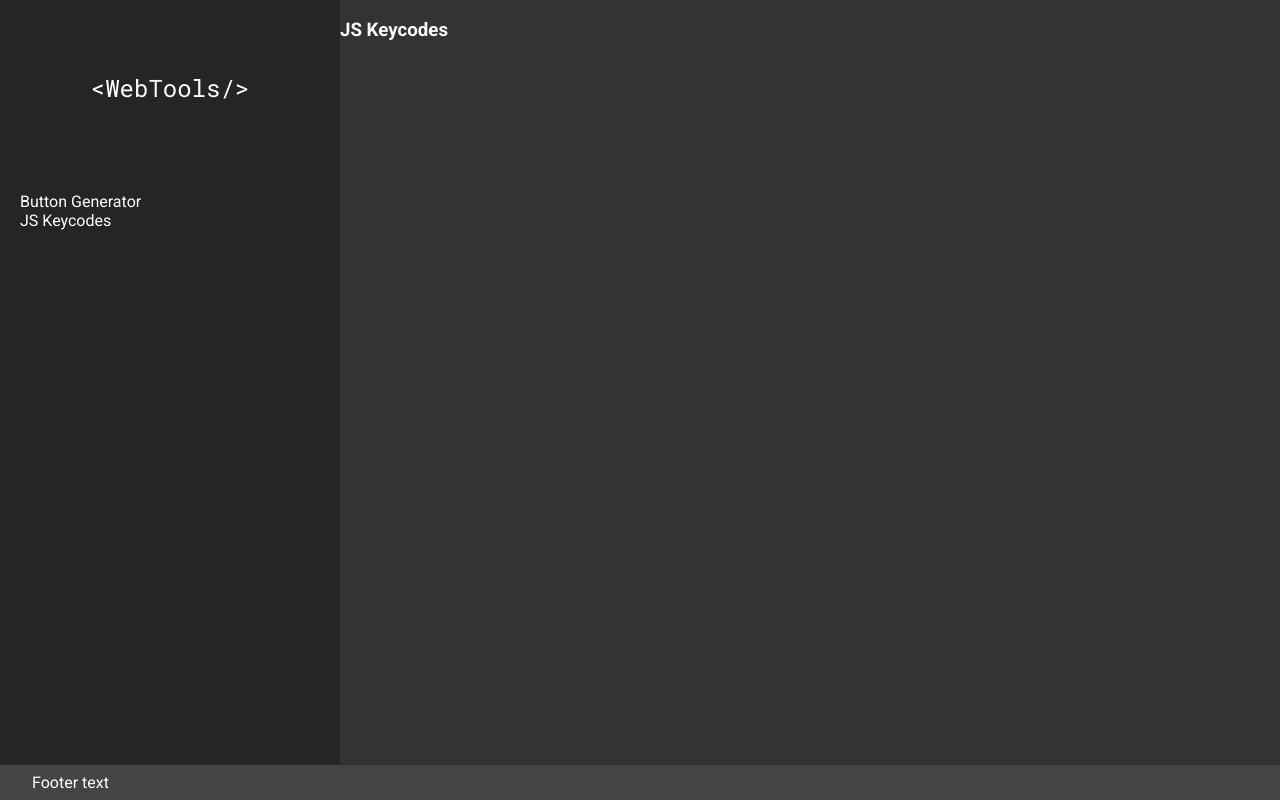
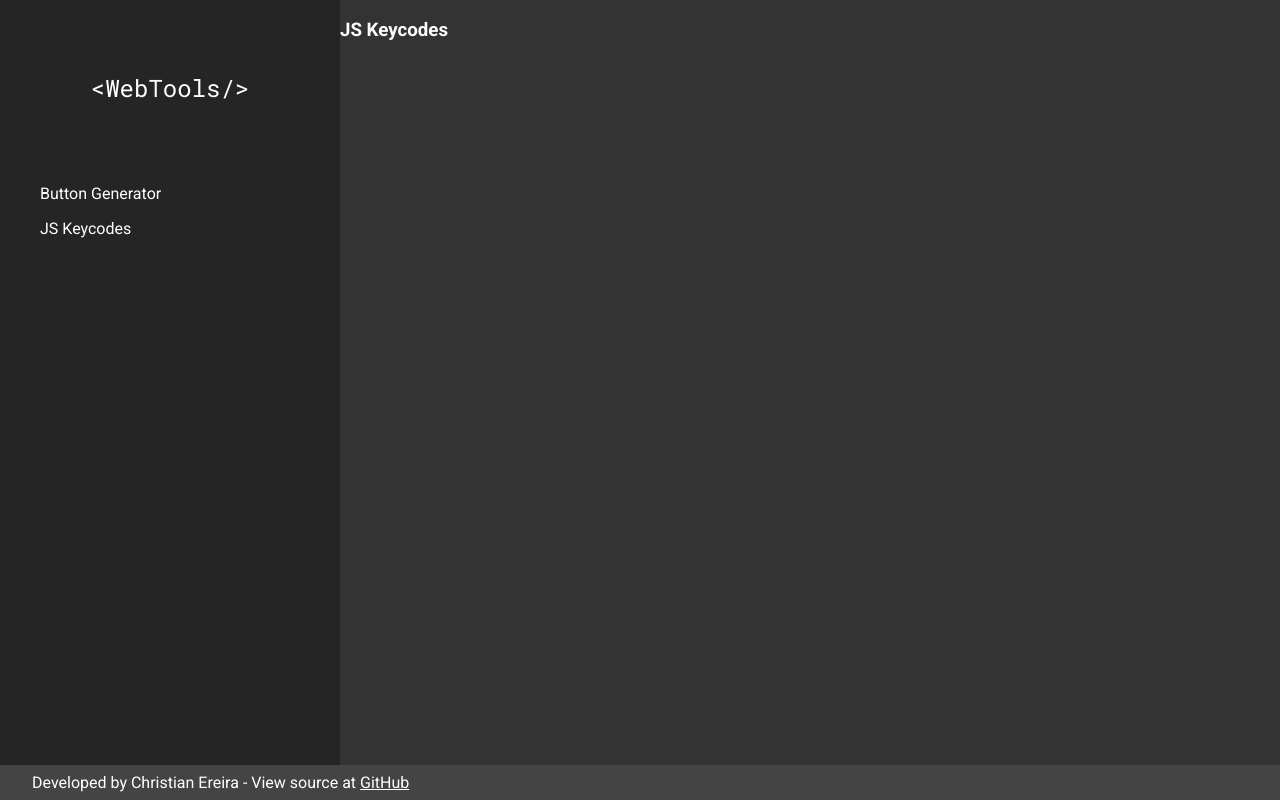
Before and after one commit to ChristianEreira/WebTools, a React (Create React App) app: page /keycodes in a window 1280 px wide. Built offline with nearby package versions, Linux system fonts and the light colour scheme.

Commit message:
Improve menu styling

```diff
--- a/src/App.css
+++ b/src/App.css
@@ -1,14 +1,16 @@
-html, body, #root {
+html,
+body,
+#root {
     background: #333333;
     margin: 0;
     padding: 0;
-    color: #FFFFFF;
+    color: #ffffff;
     width: 100vw;
     height: 100vh;
     max-width: 100vw;
     max-height: 100vh;
     overflow: hidden;
-    font-family: 'Roboto', sans-serif;
+    font-family: "Roboto", sans-serif;
 }
 
 #root {
@@ -28,21 +30,27 @@ nav {
 
 nav a {
     text-decoration: none;
-    color: #FFFFFF;
+    color: #ffffff;
 }
 
 nav li {
     list-style: none;
-    width: 100%;
+    padding: 8px 40px;
+}
+
+nav li:hover {
+    background: #0F0F0F;
 }
 
 nav ul {
     width: 100%;
+    margin: 0;
+    padding: 0;
 }
 
 nav h1 {
     margin: 72px;
-    font-family: 'Roboto Mono', monospace;
+    font-family: "Roboto Mono", monospace;
     font-weight: 400;
 }
 
@@ -55,3 +63,7 @@ nav h1 {
     background: #444444;
     padding: 8px 32px;
 }
+
+#footer a {
+    color: #ffffff;
+}
--- a/src/App.js
+++ b/src/App.js
@@ -13,7 +13,7 @@ function App() {
           <Route path="keycodes" element={<KeycodesPage />} />
         </Routes>
       </div>
-      <div id="footer">Footer text</div>
+      <div id="footer">Developed by Christian Ereira - View source at <a href="https://github.com/ChristianEreira/WebTools">GitHub</a></div>
     </Router>
   );
 }
--- a/src/Nav.js
+++ b/src/Nav.js
@@ -4,9 +4,7 @@ import { Link } from 'react-router-dom';
 function Nav() {
   return (
     <nav>
-      <Link to="/">
-        <h1>&lt;WebTools/&gt;</h1>
-      </Link>
+      <h1><Link to="/">&lt;WebTools/&gt;</Link></h1>
       <ul>
         <li>Button Generator</li>
         <Link to="keycodes">
```
